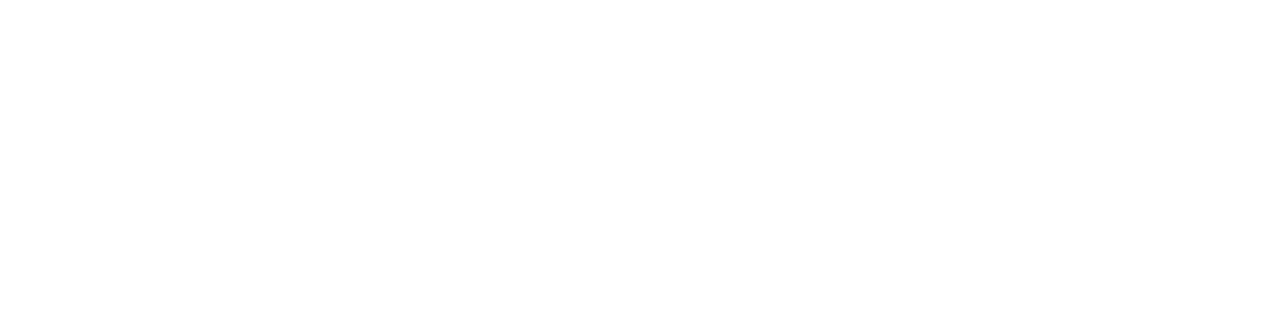
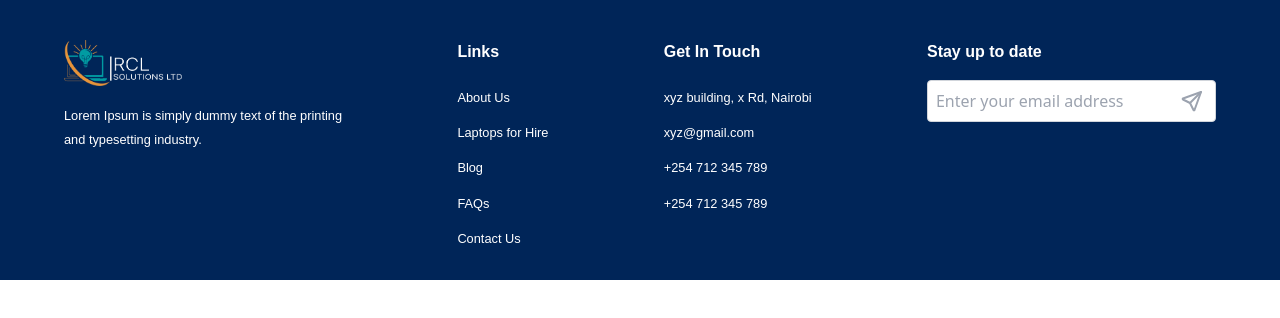
Before and after one commit to Rachel-Kenyani/RCL-website, a Next.js app: page / in a window 1280 px wide. Shown: the top 318 px of the page. Built offline with nearby package versions, Linux system fonts and the light colour scheme.

Commit message:
Added the footer component

```diff
--- a/app/layout.tsx
+++ b/app/layout.tsx
@@ -1,6 +1,7 @@
 import type { Metadata } from "next";
 import "./globals.css";
 import React from "react";
+import { Footer } from "../components";
 
 export const metadata: Metadata = {
   title: "RCL Rentals Informational Website",
@@ -14,7 +15,10 @@
 }>) {
   return (
     <html lang="en">
-      <body className="antialiased">{children}</body>
+      <body>
+        <main className="flex-grow">{children}</main>
+        <Footer />
+      </body>
     </html>
   );
 }
--- /dev/null
+++ b/components/Footer.tsx
@@ -0,0 +1,58 @@
+import React from "react";
+
+import Link from "next/link";
+import Image from "next/image";
+import { IconSend } from "@tabler/icons-react";
+
+const Footer = () => {
+  return (
+    <div className="bg-tertiary flex flex-rows justify-between px-2 md:px-4 lg:px-8 xl:px-16 2xl:px-32 py-6">
+      <div>
+        <div className="my-4">
+          <Link href="/">
+            <Image src="/Footer-Logo.png" alt="logo" width={150} height={0} />
+          </Link>
+        </div>
+
+        <small className="text-white poppins-thin">
+          Lorem Ipsum is simply dummy text of the printing
+          <br /> and typesetting industry.
+        </small>
+      </div>
+
+      <div className="flex flex-col">
+        <p className="text-white poppins-bold my-4">Links</p>
+        <small className="text-white poppins-thin my-2">About Us</small>
+        <small className="text-white poppins-thin my-2">Laptops for Hire</small>
+        <small className="text-white poppins-thin my-2">Blog</small>
+        <small className="text-white poppins-thin my-2">FAQs</small>
+        <small className="text-white poppins-thin my-2">Contact Us</small>
+      </div>
+
+      <div className="flex flex-col">
+        <p className="text-white poppins-bold my-4">Get In Touch</p>
+        <small className="text-white poppins-thin my-2">
+          xyz building, x Rd, Nairobi
+        </small>
+        <small className="text-white poppins-thin my-2">xyz@gmail.com</small>
+        <small className="text-white poppins-thin my-2">+254 712 345 789</small>
+        <small className="text-white poppins-thin my-2">+254 712 345 789</small>
+      </div>
+
+      <div className="flex flex-col">
+        <p className="text-white poppins-bold my-4">Stay up to date</p>
+        <form className="relative w-full max-w-sm">
+          <input
+            type="text"
+            name="name"
+            className="w-full p-2 pr-12 border border-gray-300 rounded"
+            placeholder="Enter your email address"
+          />
+          <IconSend className="absolute right-3 top-1/2 transform -translate-y-1/2 text-gray-400 poppins-medium cursor-pointer hover:text-secondary" />
+        </form>
+      </div>
+    </div>
+  );
+};
+
+export default Footer;
--- /dev/null
+++ b/components/index.tsx
@@ -0,0 +1,3 @@
+import Footer from "./Footer";
+
+export { Footer };
--- a/tailwind.config.ts
+++ b/tailwind.config.ts
@@ -6,11 +6,32 @@
     "./components/**/*.{js,ts,jsx,tsx,mdx}",
     "./app/**/*.{js,ts,jsx,tsx,mdx}",
   ],
+  darkMode: "class",
   theme: {
     extend: {
       colors: {
-        background: "var(--background)",
-        foreground: "var(--foreground)",
+        primary: {
+          DEFAULT: "#019BA2",
+        },
+        secondary: {
+          DEFAULT: "#E6943A",
+        },
+        tertiary: {
+          DEFAULT: "#002558",
+        },
+      },
+      animation: {
+        shimmer: "shimmer 2s linear infinite",
+      },
+      keyframes: {
+        shimmer: {
+          from: {
+            backgroundPosition: "0 0",
+          },
+          to: {
+            backgroundPosition: "-200% 0",
+          },
+        },
       },
     },
   },
```
Also changed, not shown: public/Footer-Logo.png (added).
